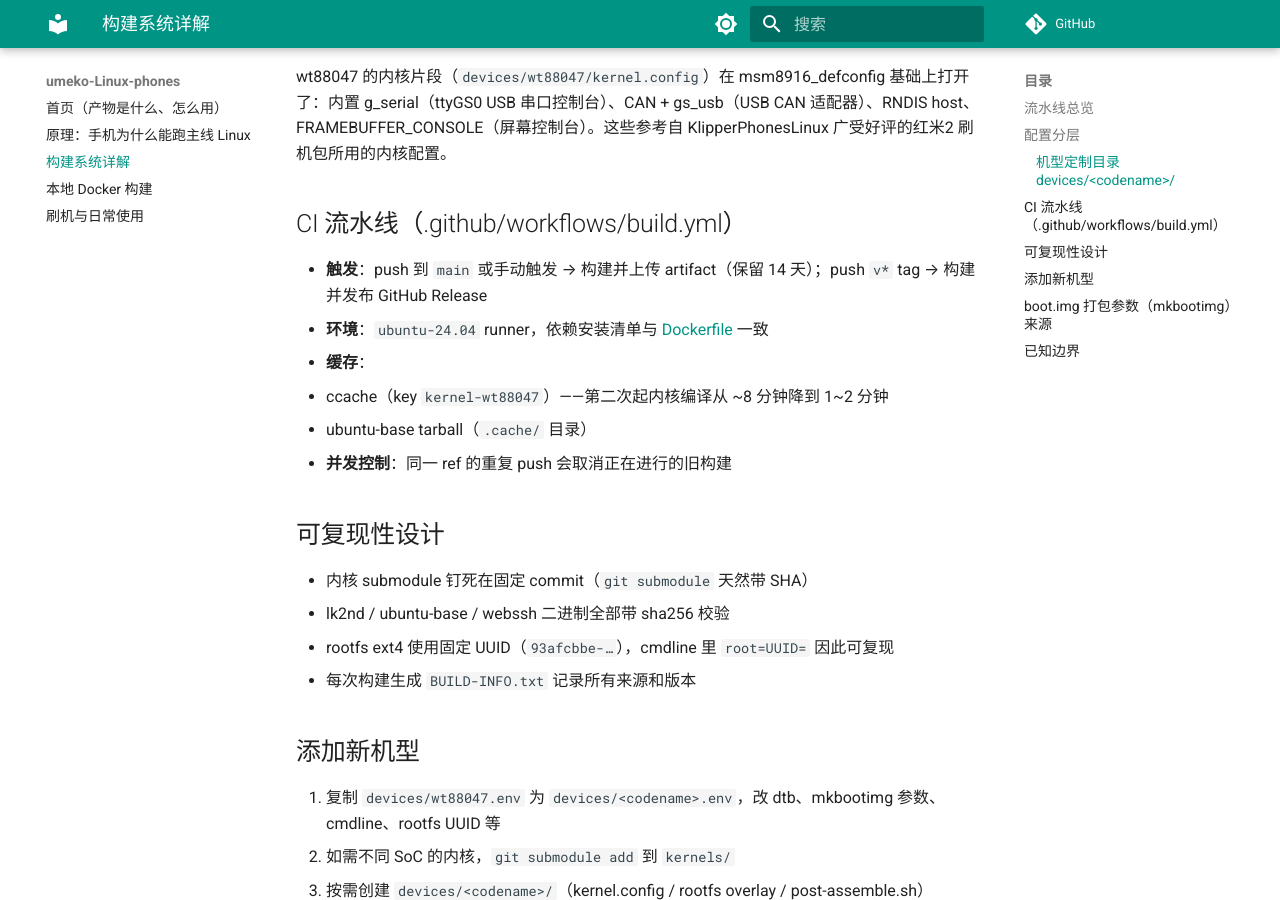
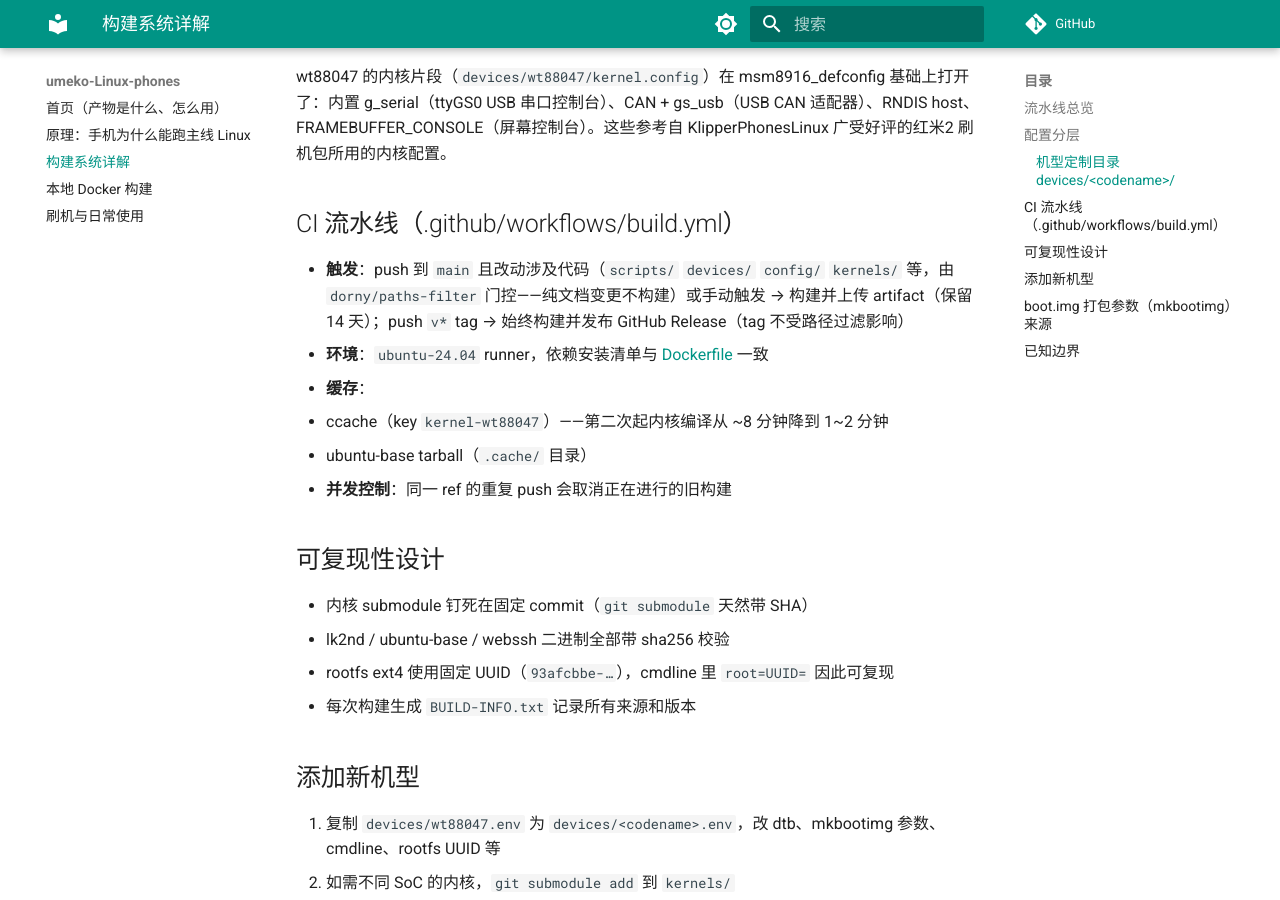
Before and after one commit to Linux-On-QcomPhone/umeko-Linux-phones, an MkDocs documentation site: the page built from docs/build.md, in a window 1280 px wide and 900 px high, scrolled down 973 px. Built offline with MkDocs 1.6.1 and Material for MkDocs 9.7.7, drawn with Linux system fonts in a browser that asks for light colours; comment, search, counter and statistics services are not loaded.

Commit message:
ci: 纯文档变更不再触发刷机包构建
用 dorny/paths-filter 门控 job 代替 trigger 级 paths-ignore——后者对
tag push 同样生效，可能误跳过 v* 发版构建。tag 发版与手动触发始终放行。

```diff
--- a/docs/build.md
+++ b/docs/build.md
@@ -36,7 +36,7 @@ wt88047 的内核片段（`devices/wt88047/kernel.config`）在 msm8916_defconfi
 
 ## CI 流水线（.github/workflows/build.yml）
 
-- **触发**：push 到 `main` 或手动触发 → 构建并上传 artifact（保留 14 天）；push `v*` tag → 构建并发布 GitHub Release
+- **触发**：push 到 `main` 且改动涉及代码（`scripts/` `devices/` `config/` `kernels/` 等，由 `dorny/paths-filter` 门控——纯文档变更不构建）或手动触发 → 构建并上传 artifact（保留 14 天）；push `v*` tag → 始终构建并发布 GitHub Release（tag 不受路径过滤影响）
 - **环境**：`ubuntu-24.04` runner，依赖安装清单与 [Dockerfile](docker.md) 一致
 - **缓存**：
   - ccache（key `kernel-wt88047`）——第二次起内核编译从 ~8 分钟降到 1~2 分钟
```
Also changed, not shown: 1 other file.
